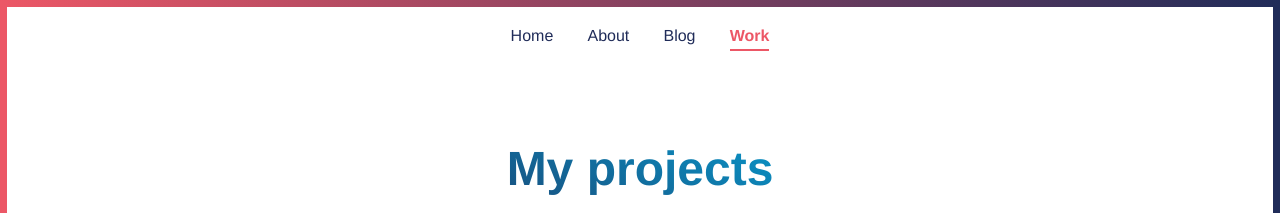
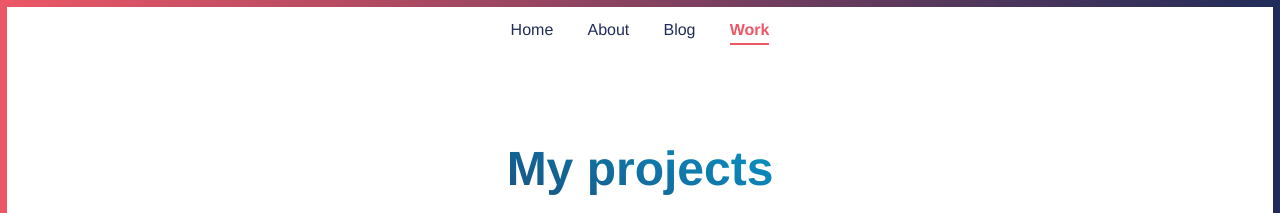
Before and after one commit to renopeno/renopeno.github.io, a Jekyll site: the page built from work.md, in a window 1280 px wide. Shown: the top 213 px of the page. Built offline with Jekyll 4.4.1, drawn with Linux system fonts in a browser that asks for light colours; nearby versions of some CDN libraries.

```diff
--- a/_sass/_header.scss
+++ b/_sass/_header.scss
@@ -12,7 +12,7 @@
 		ul {
 			list-style: none;
 			position: relative;
-			top: $margin-xs + 6px;
+			top: $margin-xs;
 			// margin-right:5%;
 			li {
 				display: inline-block;
```
